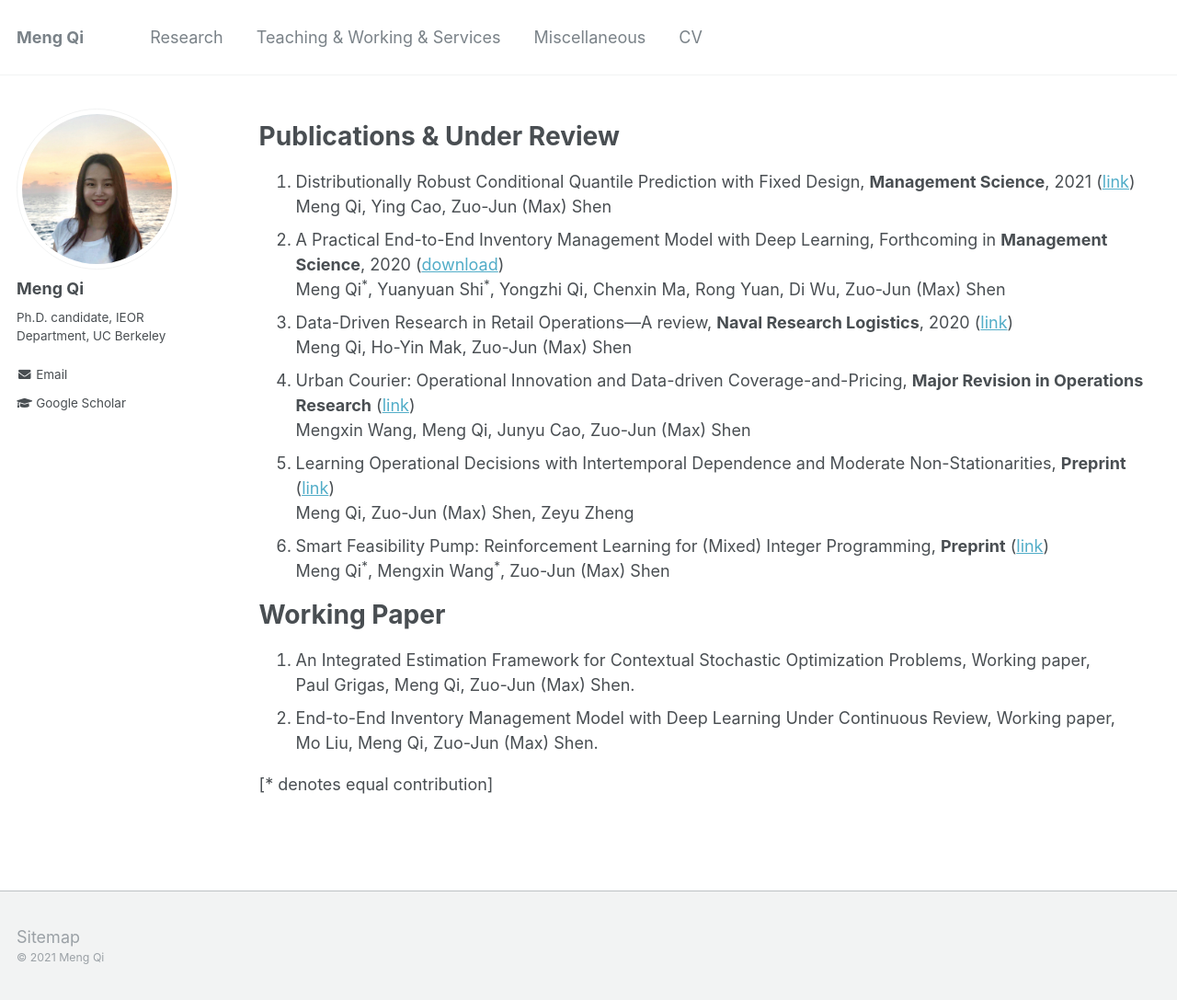
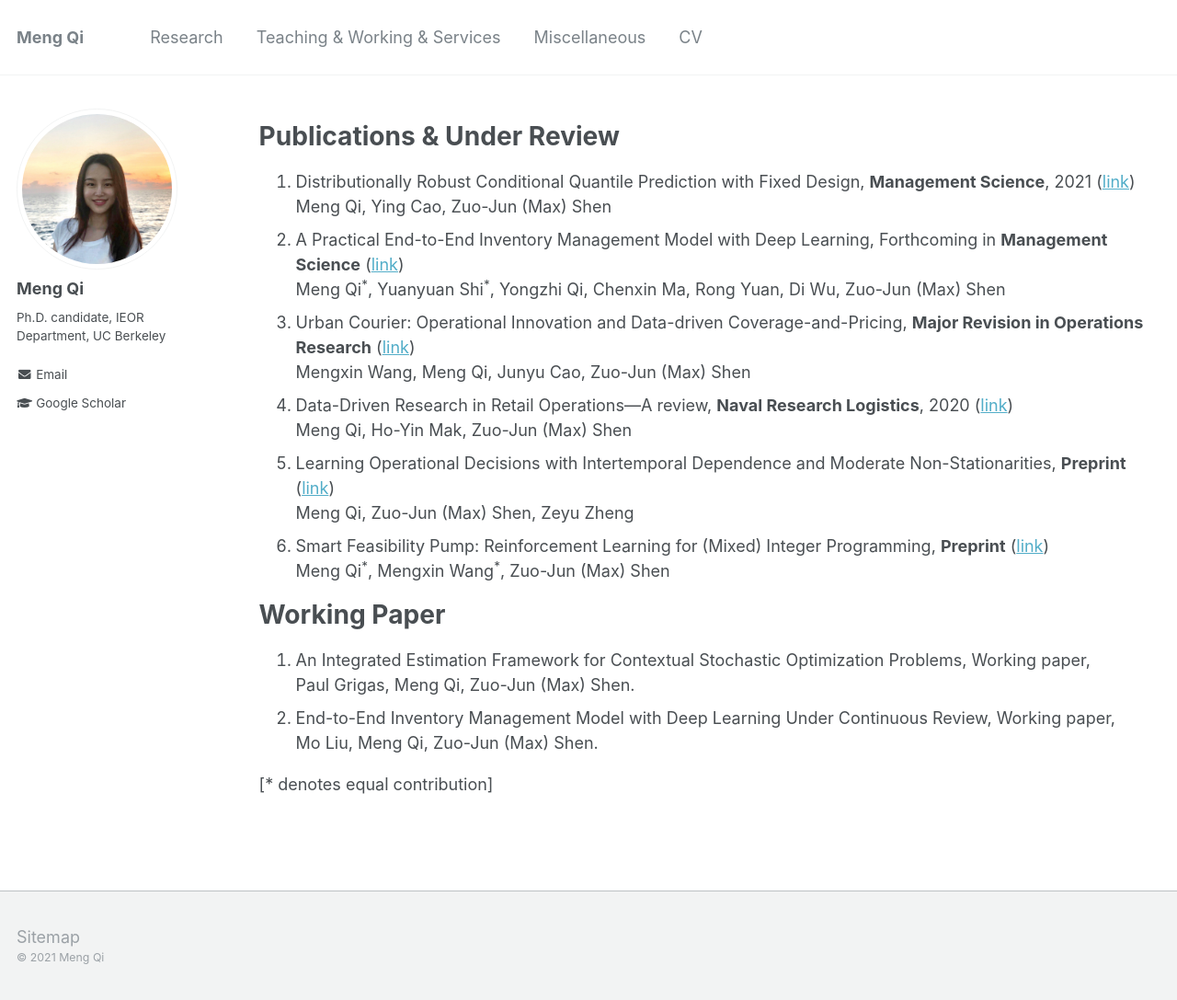
Before and after one commit to alicemengqi/site, a Jekyll site: the page built from _pages/publications.md, in a window 1280 px wide and 1087 px high. Shown: the whole window at 92% size. Built offline with Jekyll 4.4.1, drawn with Linux system fonts in a browser that asks for light colours.

Commit message:
Update publications.md

```diff
--- a/_pages/publications.md
+++ b/_pages/publications.md
@@ -9,12 +9,12 @@ author_profile: true
 # Publications & Under Review
 1. Distributionally Robust Conditional Quantile Prediction with Fixed Design, **Management Science**, 2021 ([link](https://pubsonline.informs.org/doi/abs/10.1287/mnsc.2020.3903))
 Meng Qi, Ying Cao, Zuo-Jun (Max) Shen
-1. A Practical End-to-End Inventory Management Model with Deep Learning, Forthcoming in **Management Science**, 2020 ([download](http://alicemengqi.github.io/site/files/End_to_End_revision3-10.pdf))
+1. A Practical End-to-End Inventory Management Model with Deep Learning, Forthcoming in **Management Science** ([link](https://papers.ssrn.com/sol3/papers.cfm?abstract_id=3737780))
 Meng Qi<sup>*</sup>, Yuanyuan Shi<sup>*</sup>, Yongzhi Qi, Chenxin Ma, Rong Yuan, Di Wu, Zuo-Jun (Max) Shen
+1. Urban Courier: Operational Innovation and Data-driven Coverage-and-Pricing, **Major Revision in Operations Research** ([link](https://papers.ssrn.com/sol3/papers.cfm?abstract_id=3678317))
+Mengxin Wang, Meng Qi, Junyu Cao, Zuo-Jun (Max) Shen
 1. Data-Driven Research in Retail Operations—A review, **Naval Research Logistics**, 2020 ([link](https://onlinelibrary.wiley.com/doi/full/10.1002/nav.21949))
 Meng Qi, Ho-Yin Mak, Zuo-Jun (Max) Shen
-1. Urban Courier: Operational Innovation and Data-driven Coverage-and-Pricing, **Major Revision in Operations Research** ([link](https://papers.ssrn.com/sol3/papers.cfm?abstract_id=3678317))
-Mengxin Wang, Meng Qi, Junyu Cao, Zuo-Jun (Max) Shen
 1. Learning Operational Decisions with Intertemporal Dependence and Moderate Non-Stationarities, **Preprint** ([link](https://papers.ssrn.com/sol3/papers.cfm?abstract_id=3648615))
 Meng Qi, Zuo-Jun (Max) Shen, Zeyu Zheng
 1. Smart Feasibility Pump: Reinforcement Learning for (Mixed) Integer Programming, **Preprint** ([link](https://arxiv.org/abs/2102.09663))
```
